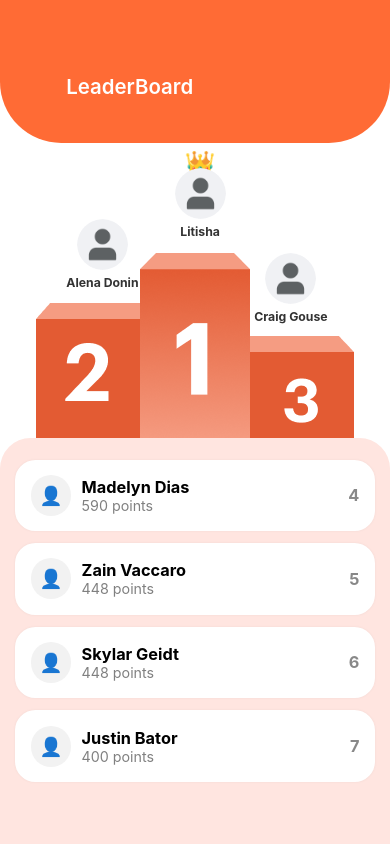
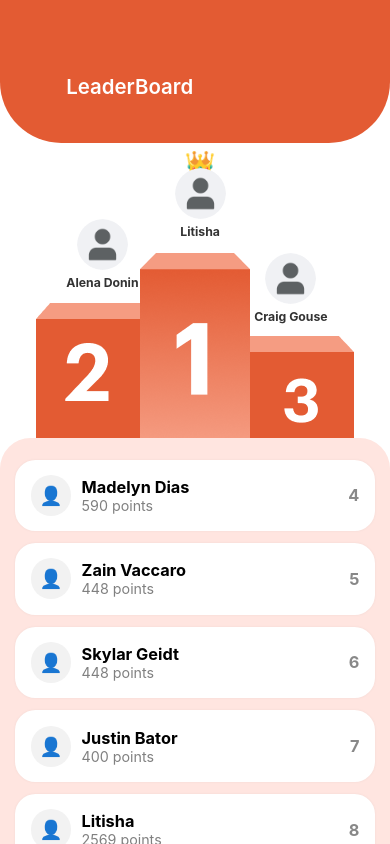
Before and after one commit to AnnishLitisha09/DisasterReady360, a React Native app: screen /LeaderboardPage in a window 390 px wide. Built offline with nearby package versions, Linux system fonts and the light colour scheme; some icons are missing.

Commit message:
dashboard assign naviagtion

```diff
--- a/src/components/EventCard/EventCard.tsx
+++ b/src/components/EventCard/EventCard.tsx
@@ -22,7 +22,7 @@ interface EventCardProps {
   onJoin?: () => void;
 }
 
-const EventCard: React.FC<EventCardProps> = ({
+export const EventCard: React.FC<EventCardProps> = ({
   title,
   totalJoined,
   venue,
@@ -180,5 +180,3 @@ const styles = StyleSheet.create({
     opacity: 0.6,
   },
 });
-
-export default EventCard;
--- a/src/components/curved-header/curved-header.tsx
+++ b/src/components/curved-header/curved-header.tsx
@@ -2,17 +2,19 @@ import type React from 'react';
 import { View, Text, TouchableOpacity } from 'react-native';
 import { ChevronLeft } from 'lucide-react-native';
 import { moderateScale } from '../../utils/scalingUtils';
+import { useNavigation } from '@react-navigation/native';
 
 interface CurvedHeaderProps {
   title: string;
-  onBackPress: () => void;
 }
 
-export const CurvedHeader: React.FC<CurvedHeaderProps> = ({ title, onBackPress }) => {
+export const CurvedHeader: React.FC<CurvedHeaderProps> = ({ title }) => {
+  const navigation = useNavigation();
+
   return (
     <View
       style={{
-        backgroundColor: '#FF6B35',
+        backgroundColor: '#E35B33',
         paddingTop: moderateScale(70),
         paddingBottom: moderateScale(40),
         paddingHorizontal: moderateScale(20),
@@ -26,7 +28,10 @@ export const CurvedHeader: React.FC<CurvedHeaderProps> = ({ title, onBackPress }
           alignItems: 'center',
         }}
       >
-        <TouchableOpacity onPress={onBackPress} style={{ marginRight: moderateScale(15) }}>
+        <TouchableOpacity
+          onPress={() => navigation.goBack()}
+          style={{ marginRight: moderateScale(15) }}
+        >
           <ChevronLeft size={moderateScale(30)} color="white" />
         </TouchableOpacity>
         <Text
--- a/src/components/index.ts
+++ b/src/components/index.ts
@@ -8,3 +8,4 @@ export * from './curved-header';
 export * from './custom-dropdown';
 export * from './date-time-row';
 export * from './primary-button';
+export * from './FieldBox';
--- a/src/screens/LeaderboardPage/LeaderboardPage.tsx
+++ b/src/screens/LeaderboardPage/LeaderboardPage.tsx
@@ -14,6 +14,13 @@ const leaderboardData = [
   { name: 'Zain Vaccaro', points: 448, rank: 5 },
   { name: 'Skylar Geidt', points: 448, rank: 6 },
   { name: 'Justin Bator', points: 400, rank: 7 },
+    { name: 'Litisha', points: 2569, rank: 8 },
+  { name: 'Alena Donin', points: 1469, rank: 9 },
+  { name: 'Craig Gouse', points: 1053, rank: 10 },
+  { name: 'Madelyn Dias', points: 590, rank: 11 },
+  { name: 'Zain Vaccaro', points: 448, rank: 12 },
+  { name: 'Skylar Geidt', points: 448, rank: 13 },
+  { name: 'Justin Bator', points: 400, rank: 14 },
 ];
 
 export const LeaderboardPage = () => {
--- a/src/screens/dashboard/Dashboard.tsx
+++ b/src/screens/dashboard/Dashboard.tsx
@@ -1,10 +1,11 @@
 import { StyleSheet, Text, View, SafeAreaView, Image, ScrollView, Alert, TouchableOpacity } from 'react-native';
 import React, { useEffect, useState } from 'react';
 import { moderateScale } from '../../utils/scalingUtils';
-import { LearningModuleCard, PracticeModuleCard } from '../../components';
+import { EventCard, FieldBox, LearningModuleCard, PracticeModuleCard } from '../../components';
 import { useNavigation } from '@react-navigation/native';
 import { getAuthData } from '../../store/authStorage';
 import { Addicon, Arrowback, PersonIcon } from '../../assets/icons';
+
 
 export const Dashboard = () => {
   const navigation = useNavigation();
@@ -169,7 +170,7 @@ export const Dashboard = () => {
 
               <TouchableOpacity
                 style={styles.teacherQuickActionCard}
-                onPress={() => navigation.navigate('Leaderboard')}
+                onPress={() => navigation.navigate('LeaderboardPage')}
               >
                 <Image
                   source={require('../../assets/images/rank.png')}
@@ -181,10 +182,14 @@ export const Dashboard = () => {
 
             {/* Two Buttons in a row */}
             <View style={styles.teacherButtonsRow}>
-              <TouchableOpacity style={styles.teacherButton} onPress={() => Alert.alert('Assign New Drill')}>
-                <Addicon width={25} height={24}/>
-                <Text style={styles.teacherButtonText}>Assign New Drill</Text>
-              </TouchableOpacity>
+             <TouchableOpacity
+  style={styles.teacherButton}
+  onPress={() => navigation.navigate("AssignDrillScreen")}
+>
+  <Addicon width={25} height={24} />
+  <Text style={styles.teacherButtonText}>Assign New Drill</Text>
+</TouchableOpacity>
+
 
               <TouchableOpacity style={styles.teacherButton} onPress={() => Alert.alert("View Student's Account")}>
                  <PersonIcon/>
@@ -198,6 +203,15 @@ export const Dashboard = () => {
               <View>
                 <Text style={styles.viewAll}>View all</Text>
               </View>
+            </View>
+            <View>
+              <EventCard title={'Earthquake'} totalJoined={0} venue={' bit auditorium'} type={'Level 1 '} time={'12:00'} buttonOption={'editDelete'} />
+               <EventCard title={'Earthquake'} totalJoined={0} venue={' bit auditorium'} type={'Level 1 '} time={'12:00'} buttonOption={'editDelete'} />
+                <EventCard title={'Earthquake'} totalJoined={0} venue={' bit auditorium'} type={'Level 1 '} time={'12:00'} buttonOption={'editDelete'} />
+                 <EventCard title={'Earthquake'} totalJoined={0} venue={' bit auditorium'} type={'Level 1 '} time={'12:00'} buttonOption={'editDelete'} />
+                  <EventCard title={'Earthquake'} totalJoined={0} venue={' bit auditorium'} type={'Level 1 '} time={'12:00'} buttonOption={'editDelete'} />
+                   <EventCard title={'Earthquake'} totalJoined={0} venue={' bit auditorium'} type={'Level 1 '} time={'12:00'} buttonOption={'editDelete'} />
+
             </View>
           </View>
 
```
